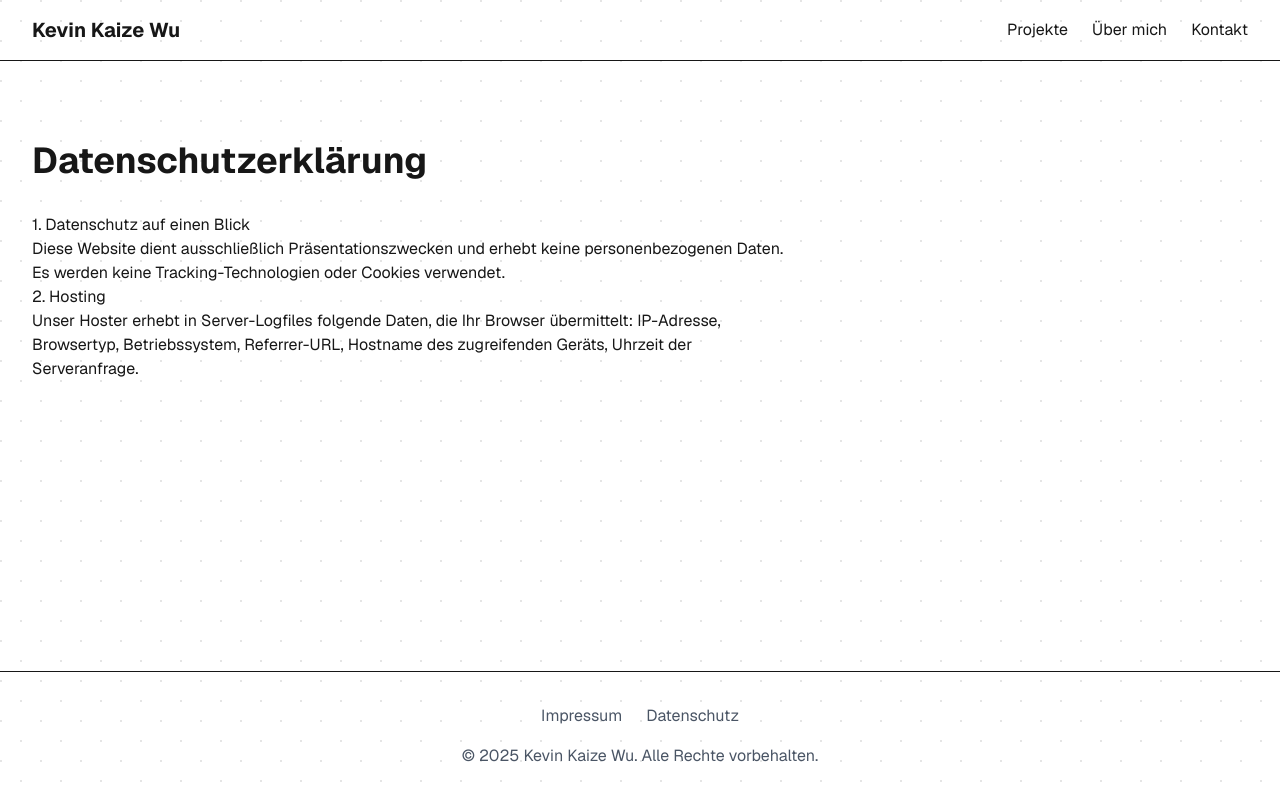
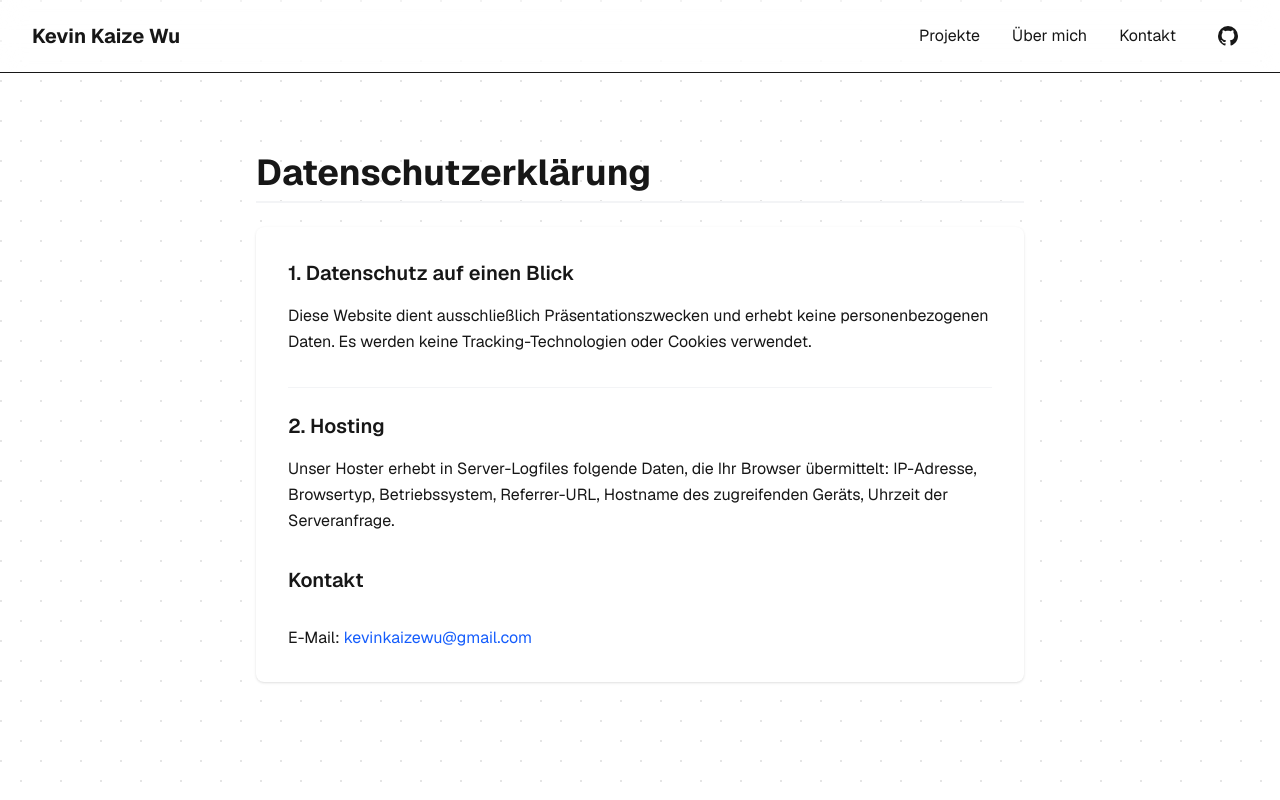
Before and after one commit to Mkw68Mkw/bzz_portf, a Next.js app in the folder next_portfolio/: page /datenschutz in a window 1280 px wide. Shown: the top 800 px of the page. Built offline with nearby package versions, Linux system fonts and the light colour scheme.

Commit message:
added sticky & blur nav & styled ds and imp

```diff
--- a/next_portfolio/app/datenschutz/page.js
+++ b/next_portfolio/app/datenschutz/page.js
@@ -5,21 +5,31 @@ export const metadata = {
 export default function Datenschutz() {
   return (
     <div className="container mx-auto px-4 sm:px-6 lg:px-8 py-20">
-      <h1 className="text-4xl font-bold mb-8">Datenschutzerklärung</h1>
+      <div className="max-w-3xl mx-auto">
+        <h1 className="text-4xl font-bold text-[var(--foreground)] mb-6 pb-2 border-b-2 border-gray-100">Datenschutzerklärung</h1>
 
-      <div className="prose max-w-3xl">
-        <h2>1. Datenschutz auf einen Blick</h2>
-        <p>
+        <div className="bg-[var(--background)] rounded-lg shadow-sm p-8 space-y-8">
+          <div>
+            <h2 className="text-xl font-semibold text-[var(--foreground)] mb-4">1. Datenschutz auf einen Blick</h2>
+            <p className="text-[var(--foreground)] text-opacity-80 leading-relaxed">
               Diese Website dient ausschließlich Präsentationszwecken und erhebt
               keine personenbezogenen Daten. Es werden keine Tracking-Technologien
               oder Cookies verwendet.
             </p>
+          </div>
 
-        <h2>2. Hosting</h2>
-        <p>
+          <div className="border-t border-gray-100 pt-6">
+            <h2 className="text-xl font-semibold text-[var(--foreground)] mb-4">2. Hosting</h2>
+            <p className="text-[var(--foreground)] text-opacity-80 leading-relaxed">
               Unser Hoster erhebt in Server-Logfiles folgende Daten, die Ihr Browser übermittelt:
-          IP-Adresse, Browsertyp, Betriebssystem, Referrer-URL, Hostname des zugreifenden Geräts, Uhrzeit der Serveranfrage.
+              IP-Adresse, Browsertyp, Betriebssystem, Referrer-URL, Hostname des zugreifenden Geräts,
+              Uhrzeit der Serveranfrage.
             </p>
+          </div>
+
+          <h2 className="text-xl font-semibold text-[var(--foreground)] mt-6">Kontakt</h2>
+          <p>E-Mail: <span className="text-blue-600">kevinkaizewu@gmail.com</span></p>
+        </div>
       </div>
     </div>
   );
--- a/next_portfolio/app/impressum/page.js
+++ b/next_portfolio/app/impressum/page.js
@@ -5,22 +5,29 @@ export const metadata = {
 export default function Impressum() {
   return (
     <div className="container mx-auto px-4 sm:px-6 lg:px-8 py-20">
-      <h1 className="text-4xl font-bold mb-8">Impressum</h1>
+      <div className="max-w-3xl mx-auto">
+        <div className="bg-[var(--background)] rounded-lg shadow-sm p-8 space-y-8">
+          <h1 className="text-4xl font-bold text-[var(--foreground)] mb-6 pb-2 border-b-2 border-gray-100">
+            Impressum
+          </h1>
+          <div className="space-y-6 text-[var(--foreground)]">
+            <div>
+              <h2 className="text-xl font-semibold text-[var(--foreground)] mb-4">Angaben gemäß § 55 Abs. 2 RStV</h2>
+              <div className="text-lg text-[var(--foreground)] text-opacity-80 space-y-2">
+                <p className="font-medium">Kevin Kaize Wu</p>
+                <p>Farmanstrasse 46<br/>8152 Glattpark<br/>Schweiz</p>
+              </div>
+            </div>
 
-      <div className="prose max-w-3xl">
-        <h2>Angaben gemäß § 55 Abs. 2 RStV</h2>
-        <p>
-          Kevin Kaize Wu<br />
-          Farmanstrasse 46<br />
-          8152 Glattpark<br />
-          Schweiz
-        </p>
-
-        <h2>Kontakt</h2>
-        <p>
-          E-Mail: kevinkaizewu@gmail.com<br />
-          Telefon: +41 78 710 82 51
-        </p>
+            <div className="border-t border-gray-100 pt-6">
+              <h2 className="text-xl font-semibold text-[var(--foreground)] mb-4">Kontakt</h2>
+              <div className="text-lg text-[var(--foreground)] text-opacity-80 space-y-2">
+                <p>E-Mail: <span className="text-blue-600">kevinkaizewu@gmail.com</span></p>
+                <p>Telefon: +41 78 710 82 51</p>
+              </div>
+            </div>
+          </div>
+        </div>
       </div>
     </div>
   );
--- a/next_portfolio/app/layout.js
+++ b/next_portfolio/app/layout.js
@@ -25,38 +25,63 @@ export default function RootLayout({ children }) {
         <meta name="description" content={metadata.description} />
       </head>
       <body className={`${geistSans.variable} ${geistMono.variable} antialiased flex flex-col min-h-screen`}>
-        <header className="border-b">
+        <header className="sticky top-0 bg-background/80 backdrop-blur-md z-50 border-b">
           <nav className="container mx-auto px-4 sm:px-6 lg:px-8 py-4 flex justify-between items-center">
-            <Link href="/" className="text-xl font-bold hover:text-gray-600 transition">
-              Kevin Kaize Wu
+            <Link href="/" className="relative group">
+              <span className="text-xl font-bold">Kevin Kaize Wu</span>
+              <div className="absolute -bottom-1 h-[2px] w-0 group-hover:w-full bg-foreground transition-all duration-300" />
             </Link>
-            <div className="flex gap-6">
-              <Link href="/#projects" className="hover:text-gray-600 transition">
-                Projekte
-              </Link>
-              <Link href="/#about" className="hover:text-gray-600 transition">
-                Über mich
-              </Link>
-              <Link href="/#contact" className="hover:text-gray-600 transition">
-                Kontakt
-              </Link>
+
+            <div className="flex gap-8 items-center">
+              {['Projekte', 'Über mich', 'Kontakt'].map((item) => (
+                <Link
+                  key={item}
+                  href={item === 'Kontakt' ? 'mailto:kevinkaizewu@gmail.com' : `/#${item.toLowerCase().replace(' ', '-')}`}
+                  className="hover:underline underline-offset-4 decoration-1"
+                >
+                  {item}
+                </Link>
+              ))}
+
+              {/* GitHub Icon mit Animation */}
+              <a
+                href="https://github.com/Mkw68Mkw"
+                target="_blank"
+                rel="noopener noreferrer"
+                className="group p-2 hover: rounded-full transition-colors duration-300"
+              >
+                <svg
+                  xmlns="http://www.w3.org/2000/svg"
+                  width="24"
+                  height="24"
+                  viewBox="0 0 24 24"
+                  className="group-hover:scale-110 transition-transform duration-300 group-active:scale-95"
+                >
+                  <path
+                    fill="currentColor"
+                    d="M12 2A10 10 0 0 0 2 12c0 4.42 2.87 8.17 6.84 9.5c.5.08.66-.23.66-.5v-1.69c-2.77.6-3.36-1.34-3.36-1.34c-.46-1.16-1.11-1.47-1.11-1.47c-.91-.62.07-.6.07-.6c1 .07 1.53 1.03 1.53 1.03c.87 1.52 2.34 1.07 2.91.83c.09-.65.35-1.09.63-1.34c-2.22-.25-4.55-1.11-4.55-4.92c0-1.11.38-2 1.03-2.71c-.1-.25-.45-1.29.1-2.64c0 0 .84-.27 2.75 1.02c.79-.22 1.65-.33 2.5-.33c.85 0 1.71.11 2.5.33c1.91-1.29 2.75-1.02 2.75-1.02c.55 1.35.2 2.39.1 2.64c.65.71 1.03 1.6 1.03 2.71c0 3.82-2.34 4.66-4.57 4.91c.36.31.69.92.69 1.85V21c0 .27.16.59.67.5C19.14 20.16 22 16.42 22 12A10 10 0 0 0 12 2Z"
+                  />
+                </svg>
+              </a>
             </div>
           </nav>
         </header>
 
         <main className="flex-1">{children}</main>
 
-        <footer className="border-t mt-20 py-8">
-          <div className="container mx-auto px-4 sm:px-6 lg:px-8 text-center text-gray-600">
+        <footer className="bg-[var(--background)] border-t border-gray-100 mt-20 py-8">
+          <div className="container mx-auto px-4 sm:px-6 lg:px-8 text-center text-[var(--foreground)] text-opacity-80">
             <div className="flex justify-center gap-6 mb-4">
-              <Link href="/impressum" className="hover:text-gray-800 transition">
+              <Link href="/impressum" className="hover:text-opacity-100 transition-[text-opacity]">
                 Impressum
               </Link>
-              <Link href="/datenschutz" className="hover:text-gray-800 transition">
+              <Link href="/datenschutz" className="hover:text-opacity-100 transition-[text-opacity]">
                 Datenschutz
               </Link>
             </div>
-            <p>&copy; {new Date().getFullYear()} Kevin Kaize Wu. Alle Rechte vorbehalten.</p>
+            <p className="text-[var(--foreground)] text-opacity-60">
+              &copy; {new Date().getFullYear()} Kevin Kaize Wu. Alle Rechte vorbehalten.
+            </p>
           </div>
         </footer>
       </body>
--- a/next_portfolio/app/page.js
+++ b/next_portfolio/app/page.js
@@ -95,31 +95,6 @@ export default function Home() {
           </div>
         </div>
       </section>
-
-      {/* Contact Section */}
-      <section id="contact" className="mb-20">
-        <h2 className="text-3xl font-bold mb-12">Kontakt aufnehmen</h2>
-        <div className="max-w-2xl mx-auto">
-          <form className="space-y-6">
-            <div className="grid grid-cols-1 md:grid-cols-2 gap-6">
-              <input
-                type="text"
-                placeholder="Name"
-                className="p-4 border rounded-xl focus:ring-2 focus:ring-blue-500 focus:border-transparent transition-all"
-              />
-              <input type="email" placeholder="E-Mail" className="p-4 border rounded-lg" />
-            </div>
-            <textarea
-              placeholder="Nachricht"
-              rows="5"
-              className="w-full p-4 border rounded-lg"
-            ></textarea>
-            <button className="w-full py-4 bg-black text-white rounded-lg hover:bg-gray-800 transition">
-              Absenden
-            </button>
-          </form>
-        </div>
-      </section>
     </div>
   );
 }
--- a/next_portfolio/package.json
+++ b/next_portfolio/package.json
@@ -9,6 +9,7 @@
     "lint": "next lint"
   },
   "dependencies": {
+    "framer-motion": "^12.6.3",
     "next": "15.2.0",
     "react": "^19.0.0",
     "react-dom": "^19.0.0"
```
Also changed, not shown: 1 other file (tests, documents, lock files or other folders). Lines whose indentation alone changed are shown as unchanged.
